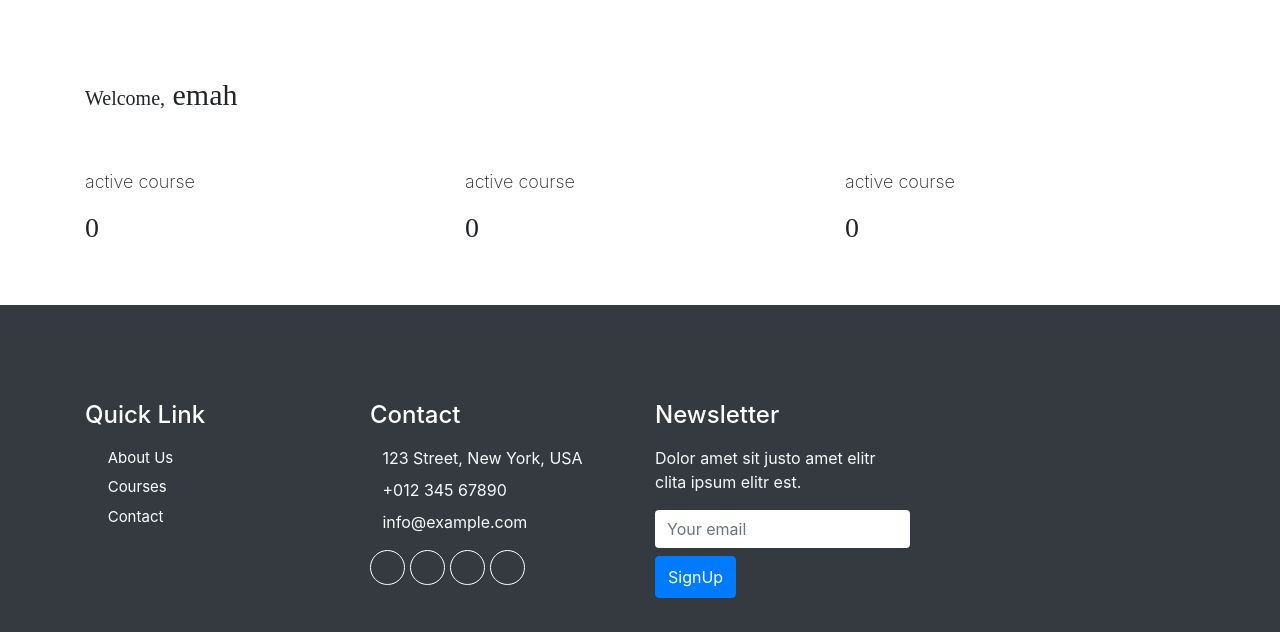
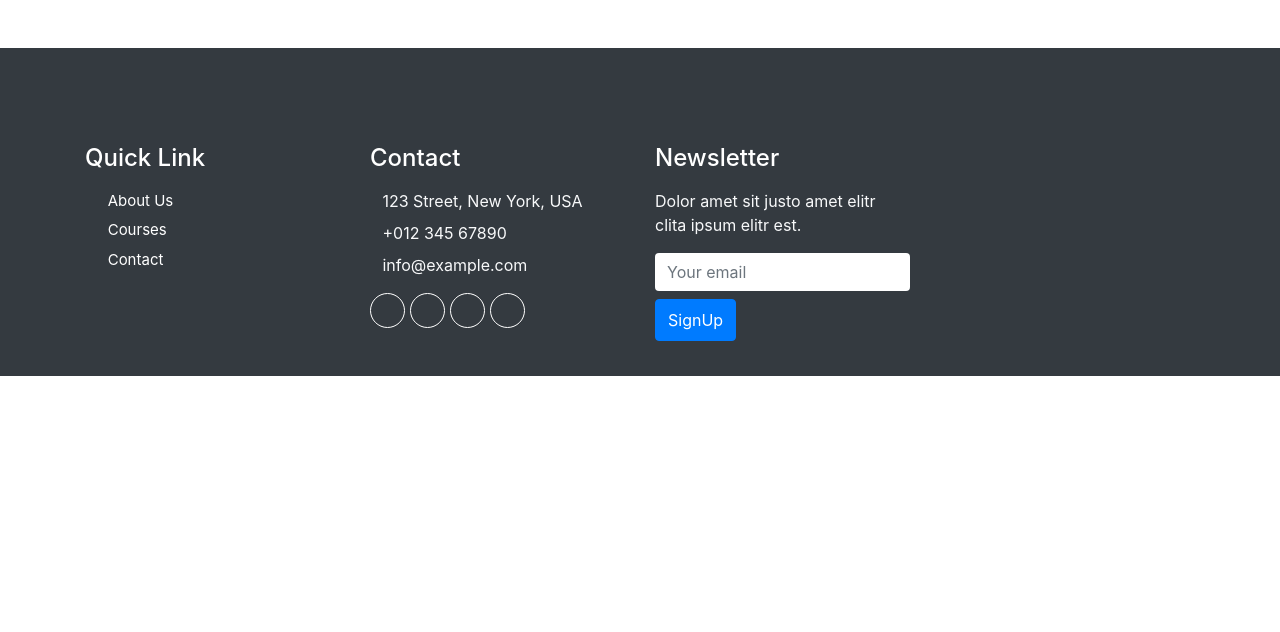
Before and after one commit to efeemmanuel/flusk, a Django app: page /dashboard in a window 1280 px wide. Shown: the part 76-708 px from the top of the page. Run offline with Django 4.2, Linux system fonts and the light colour scheme; a user stored in the database is signed in; data comes from the database, SQL or seed files in the repository; some libraries are stand-ins or nearby versions; some web fonts are replaced.

Commit message:
Update dashboard.html

```diff
--- a/templates/dashboard.html
+++ b/templates/dashboard.html
@@ -4,33 +4,7 @@
 
 
 {% block content %}
-      <section style="margin-top: 6%;">
 
-        <div class="container">
-            <div class="row">
-                <div class="col">
-                    <h5 class="service-dashboard" style="font-family: 'Bahnschrift','sans-serif' !important; font-style: normal !important; font-weight: 500 !important; font-size: 30px !important; margin-bottom: 5%;">
-                      {% if user.is_authenticated %}
-						<p><span style="font-family: 'Bahnschrift','sans-serif' !important; font-style: normal !important; font-weight: 300 !important; font-size: 20px !important; " >Welcome,</span>
-						{{ user.username }}</p>
-					{% endif %}
-                </div>
-                <div class="w-100"></div>
-                <div class="col">
-                  <p class="card-text">active course</p>
-                  <h5 class="card-title">0</h5>
-                </div>
-                <div class="col">
-                  <p class="card-text">active course</p>
-                  <h5 class="card-title">0</h5>
-                </div>
-                <div class="col">
-                  <p class="card-text">active course</p>
-                  <h5 class="card-title">0</h5>
-                </div>
-            </div>
-        </div>
-    </section>
 
 
 	{% if user_has_verified_payment and user.is_authenticated %}
```
